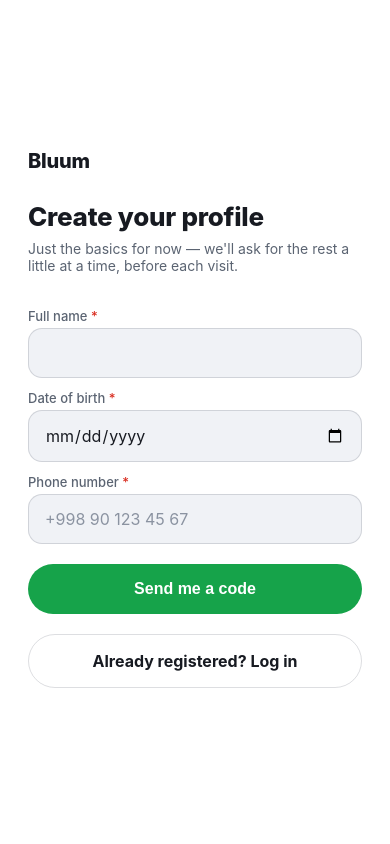
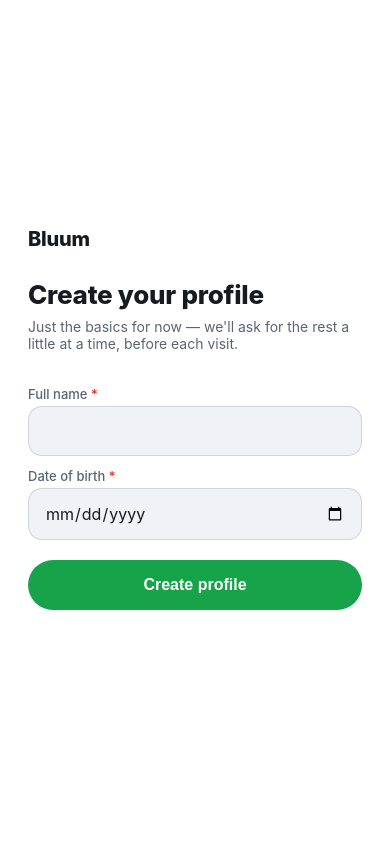
Before and after one commit to bobur0826/Bluum, a Flask app: page /patient/new/form in a window 390 px wide. Run offline with Flask 3, Linux system fonts and the light colour scheme; some libraries are stand-ins or nearby versions.

Commit message:
Remove phone number from manual signup - Telegram username is the identity
Real registration happens via Telegram (see /telegram/auth), identified by
telegram_user_id/username, not a phone number. This manual web form
(/patient/new/form, a fallback for non-Telegram access) still required
phone + SMS OTP - removed both. It now just takes full_name + dob and
logs the patient in immediately, same as the Telegram path already does.

```diff
--- a/backend/app.py
+++ b/backend/app.py
@@ -186,17 +186,18 @@ def create_app():
     @app.post("/patients")
     def create_patient():
         form = request.form
-        if not form.get("full_name") or not form.get("dob") or not form.get("phone"):
-            abort(400, "full_name, dob, and phone are required")
-        if Patient.query.filter_by(phone=form["phone"]).first():
-            return render_template(
-                "patient_form.html", error="An account with that phone number already exists"
-            ), 409
+        if not form.get("full_name") or not form.get("dob"):
+            abort(400, "full_name and dob are required")
 
-        patient = Patient(full_name=form["full_name"], dob=form["dob"], phone=form["phone"])
+        # No phone/OTP step - real signups happen via Telegram (see /telegram/auth),
+        # identified by Telegram username rather than a phone number. This manual
+        # web form is just a fallback, so it skips straight to a session, same as
+        # the Telegram path does.
+        patient = Patient(full_name=form["full_name"], dob=form["dob"], phone_verified=True)
         db.session.add(patient)
         db.session.commit()
-        return _send_otp_and_redirect(patient, "register")
+        session["patient_token"] = patient.token
+        return redirect(url_for("show_qr", token=patient.token))
 
     @app.get("/patient/login")
     def patient_login_form():
--- a/backend/templates/patient_form.html
+++ b/backend/templates/patient_form.html
@@ -13,10 +13,6 @@
     <label class="required">Date of birth</label>
     <input type="date" name="dob" required>
 
-    <label class="required">Phone number</label>
-    <input type="tel" name="phone" required placeholder="+998 90 123 45 67">
-
-    <button type="submit">Send me a code</button>
+    <button type="submit">Create profile</button>
   </form>
-  <a class="button button-secondary" href="/patient/login">Already registered? Log in</a>
 {% endblock %}
```
